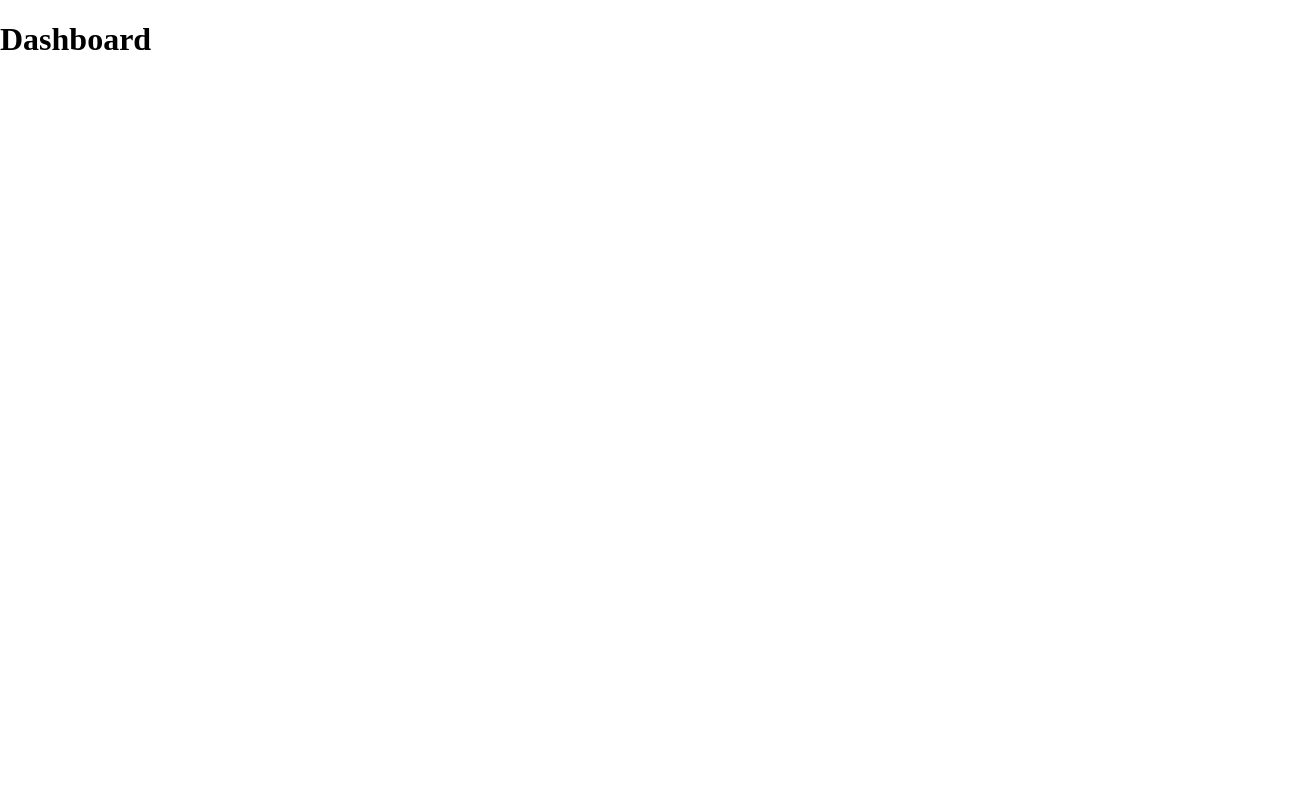
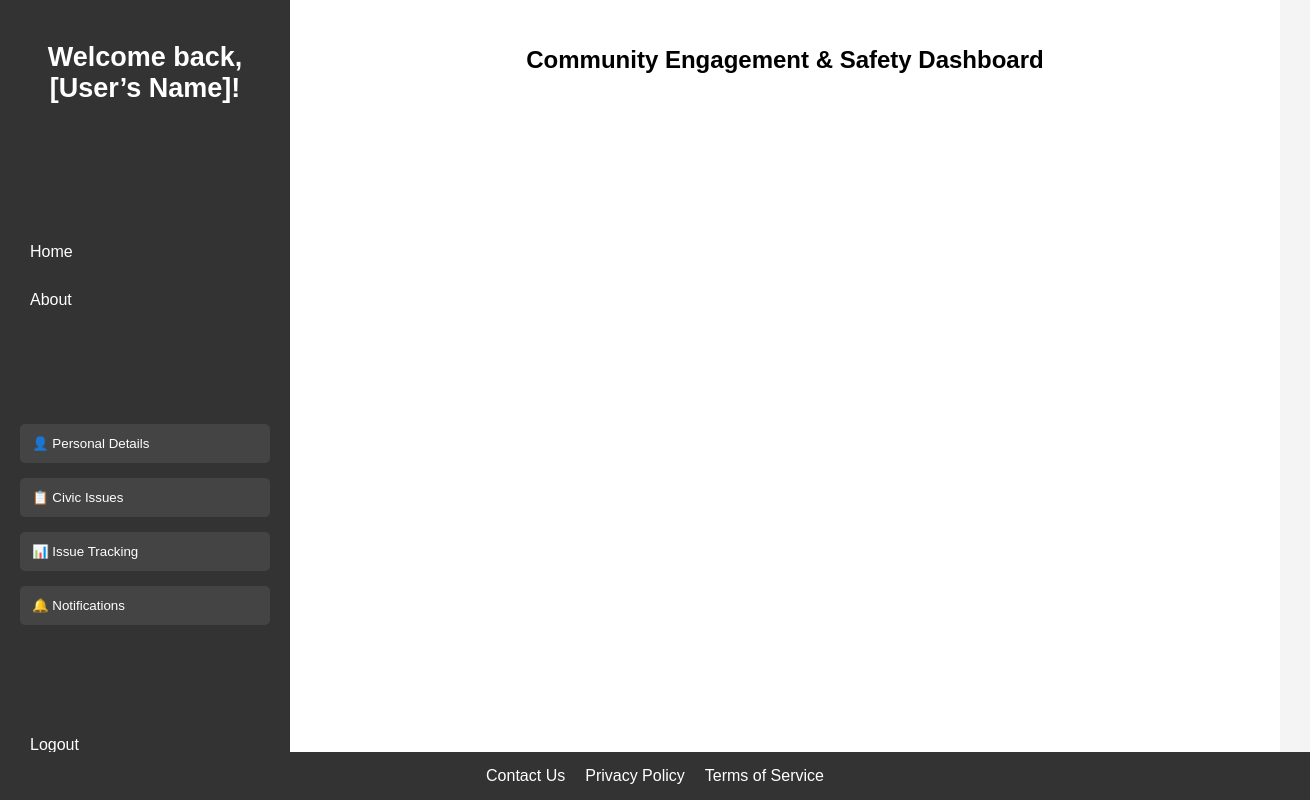
Before and after one commit to PrarabdhSoni/SOLVIT_HACKATHON, a React (Vite) app in the folder frontend/: page /dashboard in a window 1280 px wide. Shown: the whole page, 1310 px wide, since content can reach past the window. Built offline with nearby package versions, Linux system fonts and the light colour scheme.

Commit message:
Dashboard Frontend

```diff
--- /dev/null
+++ b/frontend/src/Pages/Dashboard/Dashboard.css
@@ -0,0 +1,200 @@
+/* General Styles */
+body {
+    font-family: Arial, sans-serif;
+    margin: 0;
+    padding: 0;
+    background-color: #f4f4f4;
+  }
+
+  /* Dashboard Container */
+  .cd-dashboard {
+    display: flex;
+    height: 100vh;
+  }
+
+  /* Sidebar */
+  .cd-sidebar {
+    width: 250px;
+    background-color: #333;
+    color: white;
+    padding: 20px;
+    display: flex;
+    flex-direction: column;
+    justify-content: space-between;
+  }
+
+  .cd-welcome-banner {
+    text-align: center;
+    font-size: 18px;
+    margin-bottom: 20px;
+  }
+
+  .cd-nav ul {
+    list-style-type: none;
+    padding: 0;
+  }
+
+  .cd-nav ul li {
+    margin-bottom: 10px;
+  }
+
+  .cd-nav ul li button {
+    width: 100%;
+    background: none;
+    border: none;
+    color: white;
+    font-size: 16px;
+    text-align: left;
+    cursor: pointer;
+    padding: 10px;
+    border-radius: 5px;
+  }
+
+  .cd-nav ul li button:hover {
+    background-color: #575757;
+  }
+
+  .cd-sidebar-sections {
+    margin-top: 20px;
+  }
+
+  .cd-section {
+    margin-bottom: 15px;
+  }
+
+  .cd-section button {
+    width: 100%;
+    background-color: #444;
+    color: white;
+    border: none;
+    padding: 12px;
+    text-align: left;
+    cursor: pointer;
+    border-radius: 5px;
+  }
+
+  .cd-section button:hover {
+    background-color: #575757;
+  }
+
+  /* Main Content */
+  .cd-main-content {
+    flex: 1;
+    padding: 30px;
+    background-color: white;
+    overflow-y: auto;
+  }
+
+  .cd-title {
+    text-align: center;
+    font-size: 24px;
+    margin-bottom: 20px;
+  }
+
+  /* Sections */
+  .cd-content {
+    background: #fff;
+    padding: 20px;
+    border-radius: 10px;
+    box-shadow: 0px 0px 10px rgba(0, 0, 0, 0.1);
+    max-width: 600px;
+    margin: auto;
+  }
+
+  /* Table */
+  .cd-table {
+    width: 100%;
+    border-collapse: collapse;
+  }
+
+  .cd-table th, .cd-table td {
+    border-bottom: 1px solid #ddd;
+    padding: 10px;
+    text-align: left;
+  }
+
+  .cd-table th {
+    background-color: #f8f8f8;
+  }
+
+  /* Buttons */
+  .cd-button {
+    background-color: #007bff;
+    color: white;
+    border: none;
+    padding: 10px 15px;
+    border-radius: 5px;
+    cursor: pointer;
+    margin-top: 10px;
+  }
+
+  .cd-button:hover {
+    background-color: #0056b3;
+  }
+
+  /* Civic Issues */
+  .cd-dropdown {
+    width: 100%;
+    padding: 10px;
+    border: 1px solid #ddd;
+    border-radius: 5px;
+  }
+
+  .cd-issue-form {
+    margin-top: 15px;
+  }
+
+  .cd-textarea {
+    width: 100%;
+    padding: 10px;
+    border: 1px solid #ddd;
+    border-radius: 5px;
+    resize: vertical;
+  }
+
+  .cd-file-input,
+  .cd-text-input {
+    width: 100%;
+    padding: 8px;
+    margin-top: 10px;
+    border: 1px solid #ddd;
+    border-radius: 5px;
+  }
+
+  /* Issue Tracking */
+  .cd-status {
+    font-weight: bold;
+    padding: 5px 10px;
+    border-radius: 5px;
+  }
+
+  .cd-resolved {
+    color: white;
+    background-color: green;
+  }
+
+  .cd-in-progress {
+    color: white;
+    background-color: orange;
+  }
+
+  /* Footer */
+  .cd-footer {
+    text-align: center;
+    padding: 15px;
+    background-color: #333;
+    color: white;
+    position: absolute;
+    bottom: 0;
+    width: 100%;
+  }
+
+  .cd-footer a {
+    color: white;
+    margin: 0 10px;
+    text-decoration: none;
+  }
+
+  .cd-footer a:hover {
+    text-decoration: underline;
+  }
--- a/frontend/src/Pages/Dashboard/Dashboard.jsx
+++ b/frontend/src/Pages/Dashboard/Dashboard.jsx
@@ -1,9 +1,155 @@
+import { useState } from "react";
+import "./Dashboard.css";
+
 const Dashboard = () => {
-    return (
-        <div>
-            <h1>Dashboard</h1>
+  const [activeSection, setActiveSection] = useState("home");
+
+  return (
+    <div className="cd-dashboard">
+      {/* Sidebar */}
+      <div className="cd-sidebar">
+        {/* Welcome Banner */}
+        <div className="cd-welcome-banner">
+          <h2>Welcome back, [User’s Name]!</h2>
         </div>
-    )
-}
+
+        {/* Navigation Bar */}
+        <nav className="cd-nav">
+          <ul>
+            <li>
+              <button onClick={() => setActiveSection("home")}>Home</button>
+            </li>
+            <li>
+              <button onClick={() => setActiveSection("about")}>About</button>
+            </li>
+          </ul>
+        </nav>
+
+        {/* Sidebar Sections */}
+        <div className="cd-sidebar-sections">
+          <div className="cd-section">
+            <button onClick={() => setActiveSection("personalDetails")}>
+              👤 Personal Details
+            </button>
+          </div>
+          <div className="cd-section">
+            <button onClick={() => setActiveSection("civicIssues")}>
+              📋 Civic Issues
+            </button>
+          </div>
+          <div className="cd-section">
+            <button onClick={() => setActiveSection("issueTracking")}>
+              📊 Issue Tracking
+            </button>
+          </div>
+          <div className="cd-section">
+            <button onClick={() => setActiveSection("notifications")}>
+              🔔 Notifications
+            </button>
+          </div>
+        </div>
+
+        {/* Logout Option */}
+        <nav className="cd-nav">
+          <ul>
+            <li>
+              <button onClick={() => alert("Logging out...")}>Logout</button>
+            </li>
+          </ul>
+        </nav>
+      </div>
+
+      {/* Main Content */}
+      <div className="cd-main-content">
+        <h1 className="cd-title">Community Engagement & Safety Dashboard</h1>
+
+        {/* Personal Details Section */}
+        {activeSection === "personalDetails" && (
+          <div className="cd-content">
+            <h2>Personal Details</h2>
+            <table className="cd-table">
+              <tbody>
+                <tr>
+                  <th>Name:</th>
+                  <td>[User’s Name]</td>
+                </tr>
+                <tr>
+                  <th>Email:</th>
+                  <td>[User’s Email]</td>
+                </tr>
+                <tr>
+                  <th>Phone:</th>
+                  <td>[User’s Phone]</td>
+                </tr>
+                <tr>
+                  <th>Address:</th>
+                  <td>[User’s Address]</td>
+                </tr>
+              </tbody>
+            </table>
+            <button className="cd-button">Edit Details</button>
+          </div>
+        )}
+
+        {/* Civic Issues Section */}
+        {activeSection === "civicIssues" && (
+          <div className="cd-content">
+            <h2>Civic Issues</h2>
+            <select className="cd-dropdown">
+              <option value="">Select Issue</option>
+              <option value="Streetlight">Streetlight Issues</option>
+              <option value="RoadCracks">Road Cracks</option>
+              <option value="Garbage">Garbage Pickup</option>
+              <option value="Noise">Noise Complaints</option>
+              <option value="Other">Other</option>
+            </select>
+            <br />
+            <br />
+            <div className="cd-issue-form">
+              <textarea className="cd-textarea" placeholder="Issue Description" rows="4"></textarea>
+              <input className="cd-file-input" type="file" accept="image/*,video/*" />
+              <input className="cd-text-input" type="text" placeholder="Location" />
+              <button className="cd-button">Submit</button>
+            </div>
+          </div>
+        )}
+
+        {/* Issue Tracking Section */}
+        {activeSection === "issueTracking" && (
+          <div className="cd-content">
+            <h2>Issue Tracking</h2>
+            <ul>
+              <li>
+                Garbage Issue - <span className="cd-status cd-resolved">Resolved</span>{" "}
+                <a href="#">View Details</a>
+              </li>
+              <br />
+              <li>
+                Streetlight Issue -{" "}
+                <span className="cd-status cd-in-progress">In Progress</span>{" "}
+                <a href="#">View Details</a>
+              </li>
+            </ul>
+          </div>
+        )}
+
+        {/* Notifications Section */}
+        {activeSection === "notifications" && (
+          <div className="cd-content">
+            <h2>Notifications</h2>
+            <p>Your garbage issue has been resolved!</p>
+          </div>
+        )}
+      </div>
+
+      {/* Footer */}
+      <footer className="cd-footer">
+        <a href="#">Contact Us</a>
+        <a href="#">Privacy Policy</a>
+        <a href="#">Terms of Service</a>
+      </footer>
+    </div>
+  );
+};
 
 export default Dashboard;
```
Also changed, not shown: 2 other files (tests, documents, lock files or other folders).
